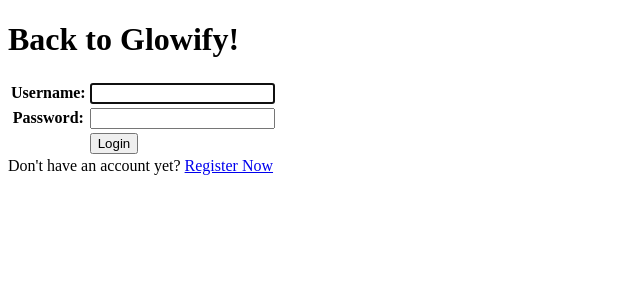
After one commit to bizarrebeam/glowify, a Django app: page /login/ in a window 1280 px wide. The commit adds this page. Shown: the top 300 px of the page, without its empty margins (0-640 px from the left). Run offline with Django 5.2, Linux system fonts and the light colour scheme.

Commit message:
seperti tutor 3 dlu yh

```diff
--- a/glowify/settings.py
+++ b/glowify/settings.py
@@ -11,6 +11,7 @@
 """
 
 from pathlib import Path
+import os
 
 # Build paths inside the project like this: BASE_DIR / 'subdir'.
 BASE_DIR = Path(__file__).resolve().parent.parent
@@ -23,7 +24,8 @@
 SECRET_KEY = 'django-insecure-kght1bog#wdw_@r-22eudliu-cro*#=(1@*nw_r(=eb5ktxl9a'
 
 # SECURITY WARNING: don't run with debug turned on in production!
-DEBUG = True
+PRODUCTION = os.getenv("PRODUCTION", False)
+DEBUG = not PRODUCTION
 
 ALLOWED_HOSTS = ["localhost", "127.0.0.1", "adelya-amanda-glowify.pbp.cs.ui.ac.id"]
 
--- a/main/models.py
+++ b/main/models.py
@@ -1,7 +1,9 @@
 import uuid
 from django.db import models
+from django.contrib.auth.models import User
 
 class Product(models.Model):
+    user = models.ForeignKey(User, on_delete=models.CASCADE)
     id = models.UUIDField(primary_key=True, default=uuid.uuid4, editable=False)
     name = models.CharField(max_length=255)
     price = models.IntegerField()
--- a/main/templates/main.html
+++ b/main/templates/main.html
@@ -37,4 +37,10 @@
     <button>Add new product!</button>
 </a>
 
+<a href="{% url 'main:logout' %}">
+    <button>Logout</button>
+</a>
+
+<h5>Sesi terakhir login: {{ last_login }}</h5>
+
 {% endblock content %}
--- a/main/urls.py
+++ b/main/urls.py
@@ -1,5 +1,5 @@
 from django.urls import path
-from main.views import show_main, create_product, show_xml, show_json, show_xml_by_id, show_json_by_id
+from main.views import show_main, create_product, show_xml, show_json, show_xml_by_id, show_json_by_id, register, login_user, logout_user
 
 app_name = 'main'
 
@@ -9,5 +9,8 @@
     path('xml/', show_xml, name='show_xml'),
     path('json/', show_json, name='show_json'),
     path('xml/<str:id>', show_xml_by_id, name='show_xml_by_id'),
-    path('json/<str:id>', show_json_by_id, name='show_json_by_id')
+    path('json/<str:id>', show_json_by_id, name='show_json_by_id'),
+    path('register/', register, name='register'),
+    path('login/', login_user, name='login'),
+    path('logout/', logout_user, name='logout'),
 ]
--- a/main/views.py
+++ b/main/views.py
@@ -1,17 +1,25 @@
 from django.shortcuts import render, redirect
-from django.http import HttpResponse
+from django.http import HttpResponse, HttpResponseRedirect
+from django.urls import reverse
 from django.core import serializers
+from django.contrib.auth.forms import UserCreationForm, AuthenticationForm
+from django.contrib.auth import authenticate, login, logout
+from django.contrib.auth.decorators import login_required
+from django.contrib import messages
 from main.forms import ProductForm
 from main.models import Product
+import datetime
 
+@login_required(login_url='/login')
 def show_main(request):
-    products = Product.objects.all()
+    products = Product.objects.filter(user=request.user)
 
     context = {
-        'name' : 'Adelya Amanda',
+        'name' : request.user.username,
         'npm': '2306165616',
         'class': 'PBP-A',
-        'products': products
+        'products': products,
+        'last_login': request.COOKIES['last_login'],
     }
 
     return render(request, "main.html", context)
@@ -19,8 +27,10 @@
 def create_product(request):
     form = ProductForm(request.POST or None)
 
-    if form.is_valid():
-        form.save()
+    if form.is_valid() and request.method == "POST":
+        product = form.save(commit=False)
+        product.user = request.user
+        product.save()
         return redirect('main:show_main')
 
     context = {'form': form}
@@ -41,3 +51,39 @@
 def show_json_by_id(request, id):
     data = Product.objects.filter(pk=id)
     return HttpResponse(serializers.serialize('json', data), content_type='application/json')
+
+def register(request):
+    form = UserCreationForm()
+
+    if request.method == "POST":
+        form = UserCreationForm(request.POST)
+        if form.is_valid():
+            form.save()
+            messages.success(request, 'Your account has been successfully created!')
+            return redirect('main:login')
+
+    context = {'form':form}
+    return render(request, 'register.html', context)
+
+def login_user(request):
+   if request.method == 'POST':
+      form = AuthenticationForm(data=request.POST)
+
+      if form.is_valid():
+        user = form.get_user()
+        login(request, user)
+        response = HttpResponseRedirect(reverse("main:show_main"))
+        response.set_cookie('last_login', str(datetime.datetime.now()))
+        return response
+
+   else:
+      form = AuthenticationForm(request)
+
+   context = {'form': form}
+   return render(request, 'login.html', context)
+
+def logout_user(request):
+    logout(request)
+    response = HttpResponseRedirect(reverse('main:login'))
+    response.delete_cookie('last_login')
+    return response
--- /dev/null
+++ b/templates/login.html
@@ -0,0 +1,32 @@
+{% extends 'base.html' %}
+
+{% block meta %}
+<title>Login</title>
+{% endblock meta %}
+
+{% block content %}
+<div class="login">
+  <h1>Back to Glowify!</h1>
+
+  <form method="POST" action="">
+    {% csrf_token %}
+    <table>
+      {{ form.as_table }}
+      <tr>
+        <td></td>
+        <td><input class="btn login_btn" type="submit" value="Login" /></td>
+      </tr>
+    </table>
+  </form>
+
+  {% if messages %}
+  <ul>
+    {% for message in messages %}
+    <li>{{ message }}</li>
+    {% endfor %}
+  </ul>
+  {% endif %} Don't have an account yet?
+  <a href="{% url 'main:register' %}">Register Now</a>
+</div>
+
+{% endblock content %}
```
Also changed, not shown: main/templates/register.html (added, +32 -0 lines), main/migrations/0004_product_user.py (added).
